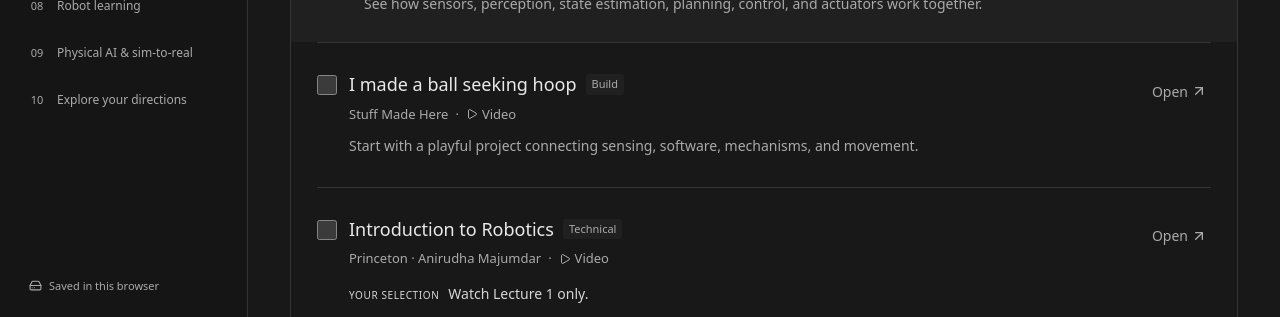
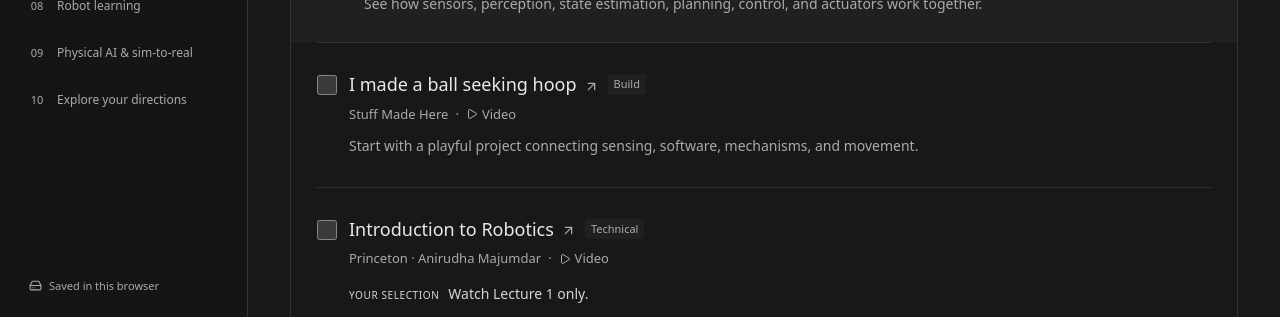
Before and after one commit to Mohamed-ahmed-shokry/RoboAtlas, a React (Vite) app: page / in a window 1280 px wide. Shown: the part 483-800 px from the top of the page. Built offline with nearby package versions, Linux system fonts and the light colour scheme.

Commit message:
feat: make resource titles and lesson rows clickable

```diff
--- a/src/components/ResourceGroup.tsx
+++ b/src/components/ResourceGroup.tsx
@@ -67,7 +67,22 @@ export function ResourceGroup({
           data-highlighted={highlighted === next.id}
         >
           <div className="resource-heading">
-            <h4 id={`resource-${resource.id}`}>{resource.title}</h4>
+            <h4 id={`resource-${resource.id}`}>
+              <a
+                className="resource-title-link"
+                href={resource.url}
+                target="_blank"
+                rel="noopener noreferrer"
+                aria-label={`Open ${resource.title} in a new tab`}
+                onClick={() => onOpen(next.id)}
+                onAuxClick={(event) => {
+                  if (event.button === 1) onOpen(next.id);
+                }}
+              >
+                {resource.title}
+                <ArrowUpRight size={15} aria-hidden="true" />
+              </a>
+            </h4>
             <span className={`tag tag-${resource.label.toLowerCase()}`}>
               {resource.label}
             </span>
@@ -86,20 +101,6 @@ export function ResourceGroup({
             )}
           </div>
         </div>
-        <a
-          className="open-resource"
-          href={resource.url}
-          target="_blank"
-          rel="noopener noreferrer"
-          aria-label={`Open ${resource.title} in a new tab`}
-          onClick={() => onOpen(next.id)}
-          onAuxClick={(event) => {
-            if (event.button === 1) onOpen(next.id);
-          }}
-        >
-          <span>Open</span>
-          <ArrowUpRight size={16} aria-hidden="true" />
-        </a>
       </div>
       <div className="resource-body">
         {resource.selection && (
@@ -127,15 +128,16 @@ export function ResourceGroup({
                 className={`lesson ${completed.includes(unit.id) ? "is-complete" : ""}`}
                 data-highlighted={highlighted === unit.id}
               >
-                <label>
+                <label className="lesson-completion">
                   <input
                     type="checkbox"
                     checked={completed.includes(unit.id)}
                     onChange={() => onToggle([unit.id])}
                   />
-                  <span>{unit.title}</span>
+                  <span className="sr-only">{unit.title}</span>
                 </label>
                 <a
+                  className="lesson-link"
                   href={resource.url}
                   target="_blank"
                   rel="noopener noreferrer"
@@ -145,6 +147,7 @@ export function ResourceGroup({
                     if (event.button === 1) onOpen(unit.id);
                   }}
                 >
+                  <span>{unit.title}</span>
                   <ArrowUpRight size={15} aria-hidden="true" />
                 </a>
               </div>
--- a/src/styles.css
+++ b/src/styles.css
@@ -575,9 +575,16 @@ progress::-moz-progress-bar {
   margin-top: 5px !important;
 }
 .resource-info {
+  position: relative;
+  display: block;
   flex: 1;
   min-width: 0;
   scroll-margin: 90px;
+}
+.resource-title-link::after {
+  content: "";
+  position: absolute;
+  inset: 0;
 }
 .resource-heading {
   display: flex;
@@ -589,6 +596,16 @@ progress::-moz-progress-bar {
   font-size: 18px;
   font-weight: 500;
   line-height: 1.6;
+}
+.resource h4 svg {
+  margin-left: 7px;
+  color: var(--muted);
+  vertical-align: middle;
+}
+.resource-info:hover h4,
+.lesson-link:hover span {
+  text-decoration: underline;
+  text-underline-offset: 4px;
 }
 .tag {
   padding: 1px 6px;
@@ -616,21 +633,6 @@ progress::-moz-progress-bar {
 }
 .unit-count {
   margin-left: 4px;
-  color: var(--accent);
-}
-.open-resource {
-  display: inline-flex;
-  gap: 3px;
-  align-items: center;
-  justify-content: center;
-  min-width: 44px;
-  min-height: 44px;
-  padding: 5px 4px 7px 8px;
-  color: var(--muted);
-  font-size: 14px;
-  flex-shrink: 0;
-}
-.open-resource:hover {
   color: var(--accent);
 }
 .resource-body {
@@ -673,31 +675,33 @@ progress::-moz-progress-bar {
 .lesson:hover {
   background: var(--hover);
 }
-.lesson label {
+.lesson-completion {
   display: flex;
   align-items: center;
-  gap: 10px;
-  min-width: 0;
-  font-size: 15px;
-  line-height: 1.8;
+  justify-content: center;
+  flex-shrink: 0;
+  width: 32px;
   cursor: pointer;
-  flex: 1;
   min-height: 44px;
 }
 .lesson input {
   width: 18px;
   height: 18px;
 }
-.lesson a {
-  display: grid;
-  place-items: center;
-  width: 44px;
-  height: 44px;
+.lesson-link {
+  display: flex;
+  align-items: center;
+  justify-content: space-between;
+  gap: 12px;
+  min-width: 0;
+  min-height: 44px;
+  flex: 1;
+  font-size: 15px;
+  line-height: 1.8;
+}
+.lesson-link svg {
   flex-shrink: 0;
   color: var(--muted);
-}
-.lesson a:hover {
-  color: var(--accent);
 }
 .lesson[data-highlighted="true"],
 .resource-info[data-highlighted="true"] {
@@ -706,7 +710,7 @@ progress::-moz-progress-bar {
   border-radius: 2px;
 }
 .is-complete h4,
-.lesson.is-complete label span {
+.lesson.is-complete .lesson-link {
   color: var(--muted);
 }
 .filtered-lessons {
@@ -1174,12 +1178,6 @@ progress::-moz-progress-bar {
   .resource-body {
     padding-left: 0;
   }
-  .open-resource {
-    padding-left: 4px;
-  }
-  .open-resource span {
-    display: none;
-  }
   .selection,
   .resource-context {
     font-size: 14px;
@@ -1188,7 +1186,7 @@ progress::-moz-progress-bar {
     padding-left: 3px;
     padding-right: 0;
   }
-  .lesson label {
+  .lesson-link {
     font-size: 14px;
     gap: 8px;
   }
```
